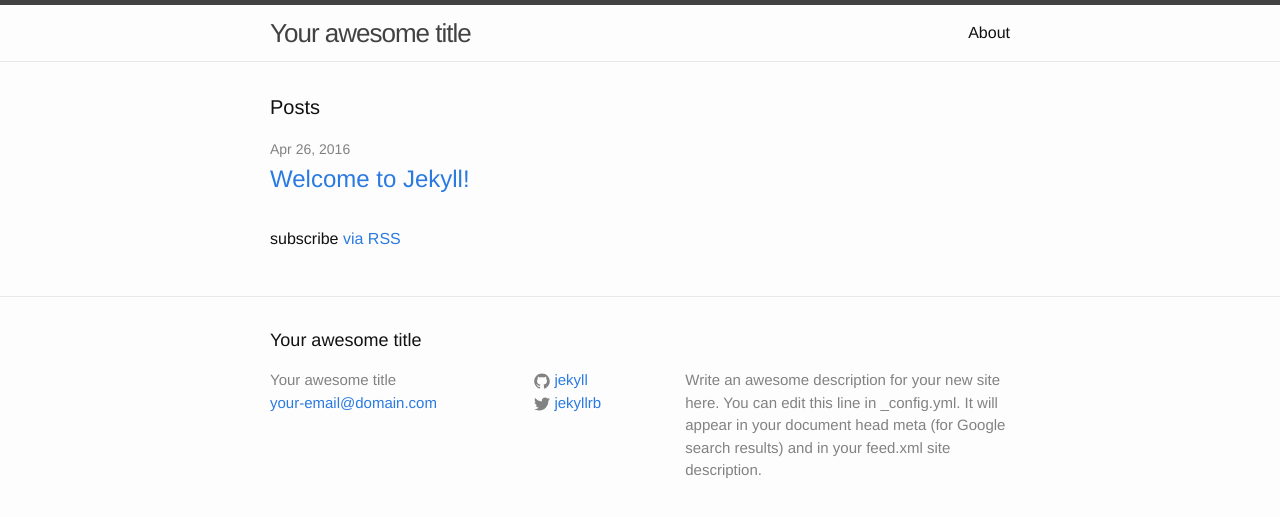
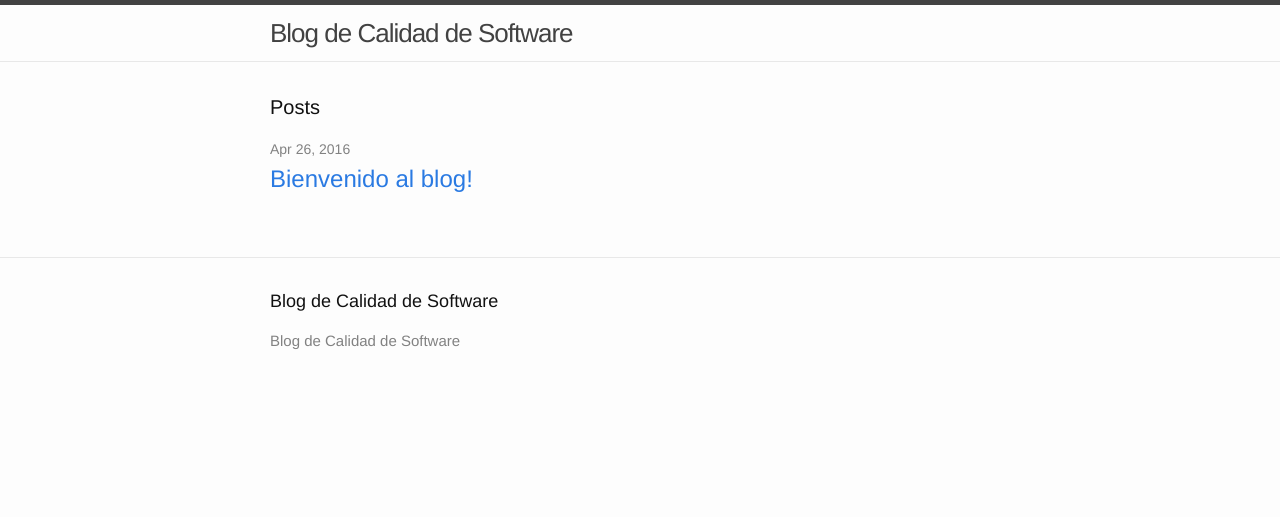
Before and after one commit to sebas1208/CalidadSwBlog, a Jekyll site: the page built from index.html, in a window 1280 px wide. Shown: the top 517 px of the page. Built offline with Jekyll 4.4.1, drawn with Linux system fonts in a browser that asks for light colours.

Commit message:
First post

```diff
--- a/_config.yml
+++ b/_config.yml
@@ -6,16 +6,13 @@
 # 'jekyll serve'. If you change this file, please restart the server process.
 
 # Site settings
-title: Your awesome title
-email: your-email@domain.com
+title: Blog de Calidad de Software
+email:
 description: > # this means to ignore newlines until "baseurl:"
-  Write an awesome description for your new site here. You can edit this
-  line in _config.yml. It will appear in your document head meta (for
-  Google search results) and in your feed.xml site description.
 baseurl: "" # the subpath of your site, e.g. /blog
 url: "http://yourdomain.com" # the base hostname & protocol for your site
-twitter_username: jekyllrb
-github_username:  jekyll
+twitter_username:
+github_username:
 
 # Build settings
 markdown: kramdown
--- a/_includes/header.html
+++ b/_includes/header.html
@@ -12,14 +12,6 @@
           <path fill="#424242" d="M18,13.516C18,14.335,17.335,15,16.516,15H1.484C0.665,15,0,14.335,0,13.516l0,0 c0-0.82,0.665-1.484,1.484-1.484h15.031C17.335,12.031,18,12.696,18,13.516L18,13.516z"/>
         </svg>
       </a>
-
-      <div class="trigger">
-        {% for my_page in site.pages %}
-          {% if my_page.title %}
-          <a class="page-link" href="{{ my_page.url | prepend: site.baseurl }}">{{ my_page.title }}</a>
-          {% endif %}
-        {% endfor %}
-      </div>
     </nav>
 
   </div>
--- /dev/null
+++ b/_posts/2016-04-26-Bienvenida-al-blog.markdown
@@ -0,0 +1,20 @@
+---
+layout: post
+title:  "Bienvenido al blog!"
+date:   2016-04-26 10:38:06 -0500
+categories: calidad introduccion
+---
+Este blog se creo con el objetivo de subir contenido para la materia SIC-635 `Calidad de Software` de la Escuela Politecnica Nacional.
+Los integrantes de nuestro equipo somos:
+
+* Daniel Sebastian Avalos Torres
+* Nathaly Cumbicos
+* Deidamia Quishpe
+
+Nuestro logo es el siguiente:
+
+  [Aqui ira nuestro logo]
+
+Y nuestro lema de trabajo es el siguiente:
+
+  Trabajaremos hasta que nos hartemos!!!
--- a/index.html
+++ b/index.html
@@ -18,6 +18,4 @@ layout: default
     {% endfor %}
   </ul>
 
-  <p class="rss-subscribe">subscribe <a href="{{ "/feed.xml" | prepend: site.baseurl }}">via RSS</a></p>
-
 </div>
```
Also changed, not shown: _posts/2016-04-26-welcome-to-jekyll.markdown (deleted, +0 -25 lines), about.md (deleted, +0 -15 lines).
